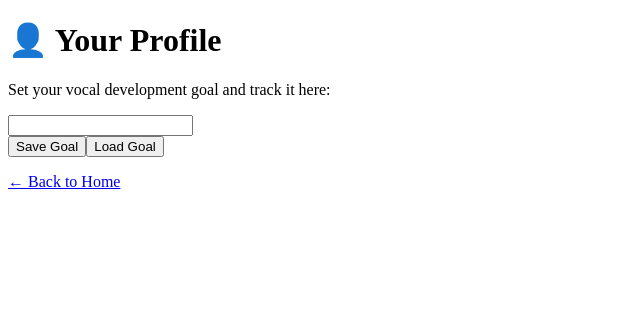
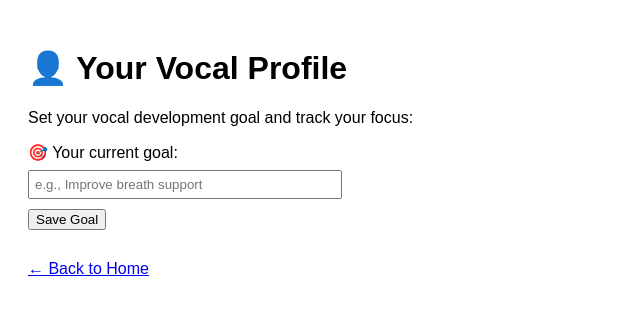
Before and after one commit to EranZ2025/VocalMaster, a Next.js app: page /profile in a window 1280 px wide. Shown: the top 312 px of the page, without its empty margins (0-640 px from the left). Built offline with nearby package versions, Linux system fonts and the light colour scheme.

Commit message:
Update profile.js

```diff
--- a/pages/profile.js
+++ b/pages/profile.js
@@ -1,40 +1,50 @@
-import React, { useState } from 'react';
+import { useState } from 'react';
+import Link from 'next/link';
 
-export default function ProfilePage() {
+export default function Profile() {
   const [goal, setGoal] = useState('');
   const [savedGoal, setSavedGoal] = useState('');
 
   const handleSave = () => {
+    setSavedGoal(goal);
     localStorage.setItem('vocalGoal', goal);
-    setSavedGoal(goal);
   };
 
-  const handleLoad = () => {
-    const storedGoal = localStorage.getItem('vocalGoal');
-    if (storedGoal) {
-      setSavedGoal(storedGoal);
+  // Load saved goal on page load
+  if (typeof window !== 'undefined' && savedGoal === '' && localStorage.getItem('vocalGoal')) {
+    setSavedGoal(localStorage.getItem('vocalGoal'));
   }
-  };
 
   return (
-    <div>
-      <h1>👤 Your Profile</h1>
-      <p>Set your vocal development goal and track it here:</p>
+    <div style={{ padding: '20px', fontFamily: 'Arial' }}>
+      <h1>👤 Your Vocal Profile</h1>
+      <p>Set your vocal development goal and track your focus:</p>
 
+      <label>
+        🎯 Your current goal:
+        <br />
         <input
           type="text"
+          placeholder="e.g., Improve breath support"
           value={goal}
           onChange={(e) => setGoal(e.target.value)}
+          style={{ marginTop: '8px', width: '300px', padding: '5px' }}
         />
+      </label>
       <br />
-      <button onClick={handleSave}>Save Goal</button>
-      <button onClick={handleLoad}>Load Goal</button>
+      <button onClick={handleSave} style={{ marginTop: '10px' }}>
+        Save Goal
+      </button>
 
       {savedGoal && (
-        <p><strong>🎯 Your Goal:</strong> {savedGoal}</p>
+        <p style={{ marginTop: '20px' }}>
+          ✅ <strong>Saved Goal:</strong> {savedGoal}
+        </p>
       )}
 
-      <p><a href="/">← Back to Home</a></p>
+      <p style={{ marginTop: '30px' }}>
+        <Link href="/">← Back to Home</Link>
+      </p>
     </div>
   );
 }
```
Lines whose indentation alone changed are shown as unchanged.
